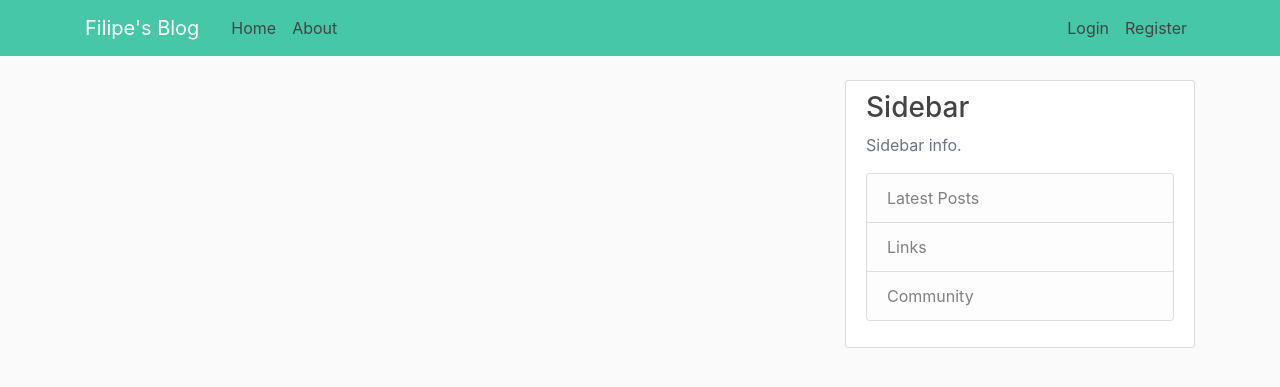
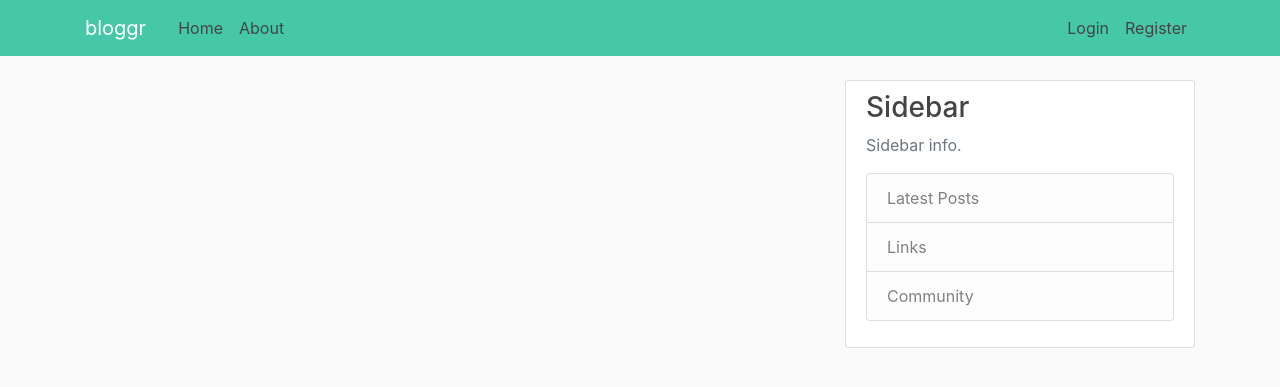
Before and after one commit to filipe-gomes/django_blog, a Django app: page / in a window 1280 px wide. Shown: the top 387 px of the page. Run offline with Django 3.2, Linux system fonts and the light colour scheme; data that the repository does not hold is empty; some libraries are stand-ins or nearby versions.

Commit message:
Update to Blog's name

```diff
--- a/blog/templates/blog/base.html
+++ b/blog/templates/blog/base.html
@@ -12,16 +12,16 @@
     <link rel="stylesheet" type="text/css" href="{% static 'blog/main.css' %}">
 
     {% if title %}
-    <title> Filipe's Blog - {{ title }}</title>
+    <title> bloggr - {{ title }}</title>
     {% else %}
-    <title>Filipe's Blog</title>
+    <title>bloggr</title>
     {% endif%}
 </head>
 <body>
     <header class="site-header">
         <nav class="navbar navbar-expand-md navbar-dark bg-steel fixed-top">
             <div class="container">
-                <a class="navbar-brand mr-4" href="{% url 'blog-home' %}">Filipe's Blog</a>
+                <a class="navbar-brand mr-4" href="{% url 'blog-home' %}">bloggr</a>
                 <button class="navbar-toggler" type="button" data-toggle="collapse" data-target="#navbarToggle" aria-controls="navbarToggle" aria-expanded="false" aria-label="Toggle navigation">
                     <span class="navbar-toggler-icon"></span>
                 </button>
```
